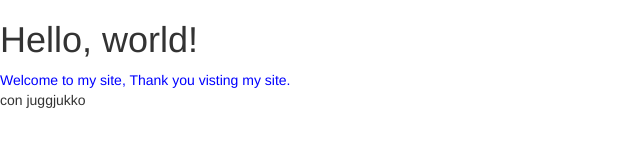
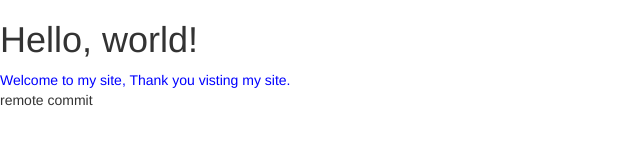
Before and after one commit to kpavankumar623/project-0, a plain HTML site: page index.html in a window 1280 px wide. Shown: the full height of the page, 0-640 px from the left. Drawn offline with nearby package versions, Linux system fonts and the light colour scheme.

Commit message:
commit remote

```diff
--- a/index.html
+++ b/index.html
@@ -20,7 +20,7 @@
     <div>
       Welcome to my site, Thank you visting my site.
     </div>
-    <p>con juggjukko </p>
+    <p>remote commit</p>
 
 
     <!-- Optional JavaScript -->
```
